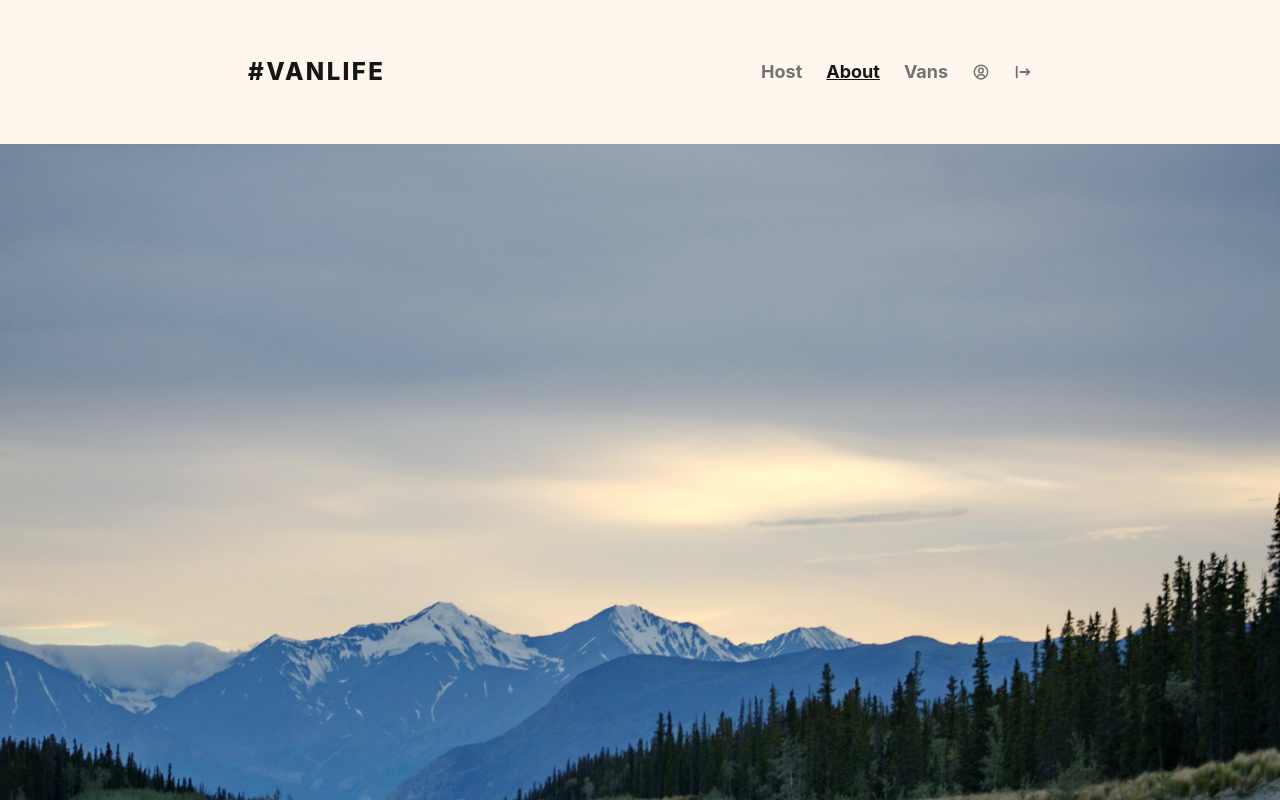
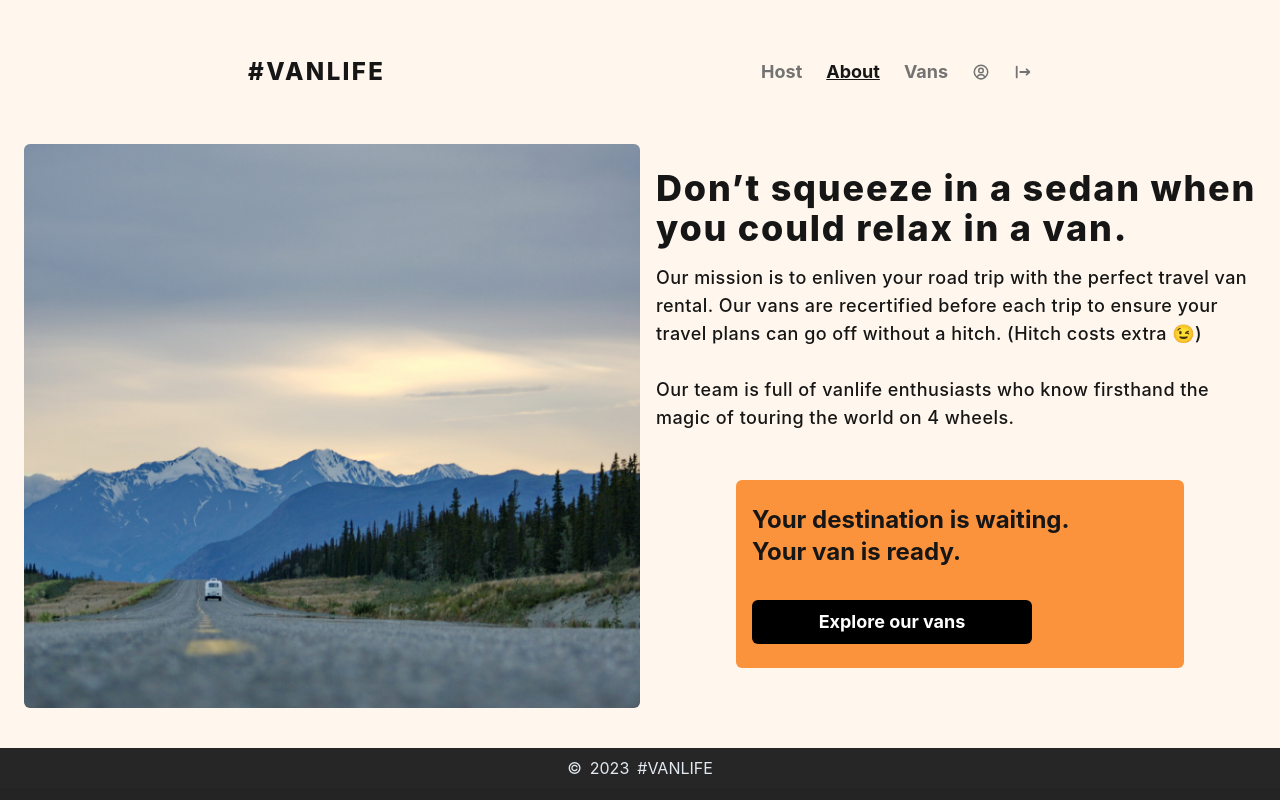
Before and after one commit to patricklemmer/react-router-van-life, a React (Vite) app: page /about in a window 1280 px wide. Shown: the top 800 px of the page. Built offline with nearby package versions, Linux system fonts and the light colour scheme; what miragejs would draw is missing.

Commit message:
fixed styling on /about

```diff
--- a/src/pages/About.jsx
+++ b/src/pages/About.jsx
@@ -9,6 +9,46 @@
 function About() {
   return (
     <div className="pb-10">
+      <div className="grid grid-cols-1 md:grid-cols-2">
+        <div
+          className="h-screen md:h-auto bg-cover bg-center md:rounded-md md:ml-6"
+          style={{ backgroundImage: `url(${bgImg})` }}
+        ></div>
+        <section className="pt-6 pb-10 px-4 text-left grid gap-4 sm:max-w-2xl sm:mx-auto">
+          <h1 className="font-extrabold text-xl tracking-wider xxs:text-2xl sm:text-4xl">
+            Don’t squeeze in a sedan when you could relax in a van.
+          </h1>
+          <p className="font-medium leading-5 tracking-wide mb-8 xxs:text-md sm:text-lg">
+            Our mission is to enliven your road trip with the perfect travel van
+            rental. Our vans are recertified before each trip to ensure your
+            travel plans can go off without a hitch. (Hitch costs extra 😉){' '}
+            <br /> <br />
+            Our team is full of vanlife enthusiasts who know firsthand the magic
+            of touring the world on 4 wheels.
+          </p>
+          <div className="bg-orange-400 rounded-md py-6 px-4 mx-auto text-left w-3/4 grid gap-6 xs:gap-8 sm:max-w-md sm:mx-auto">
+            <h2 className="text-lg font-bold xs:text-2xl">
+              Your destination is waiting.
+              <br />
+              Your van is ready.
+            </h2>
+            <Link
+              to="/vans"
+              className="max-w-1/2 bg-black text-white text-[0.6rem] py-2 px-4 rounded-md font-bold text-center xxs:max-w-[280px] xxs:text-md xs:text-base sm:text-lg"
+            >
+              Explore our vans
+            </Link>
+          </div>
+        </section>
+      </div>
+    </div>
+  );
+}
+
+export default About;
+
+{
+  /* <div className="pb-10">
 <img src={bgImg} alt="About page Hero image" />
 <section className="pt-6 pb-10 px-4 text-left grid gap-4 sm:max-w-2xl sm:mx-auto">
   <h1 className="font-extrabold text-xl tracking-wider xxs:text-2xl sm:text-4xl">
@@ -36,8 +76,5 @@
     Explore our vans
   </Link>
 </div>
-    </div>
-  );
+</div> */
 }
-
-export default About;
--- a/src/pages/Login.jsx
+++ b/src/pages/Login.jsx
@@ -44,10 +44,12 @@
 
   return (
     <div className="flex flex-col items-center justify-center min-h-screen">
-      <div className="bg-white border border-gray-200 rounded-md shadow-md p-8 space-y-4 w-full max-w-sm">
+      <div className="bg-white border border-gray-200 rounded-md shadow-md p-6 space-y-4 w-full max-w-sm">
         {/* Renders message if user comes from anywhere other than /login */}
         {location.state?.message && (
-          <h3 className="font-bold text-xl py-8">{location.state.message}</h3>
+          <h3 className="font-bold text-xl text-red-600 py-2">
+            {location.state.message}
+          </h3>
         )}
 
         <h1 className="font-bold pb-4 text-center text-xl sm:text-2xl">
```
Lines whose indentation alone changed are shown as unchanged.
